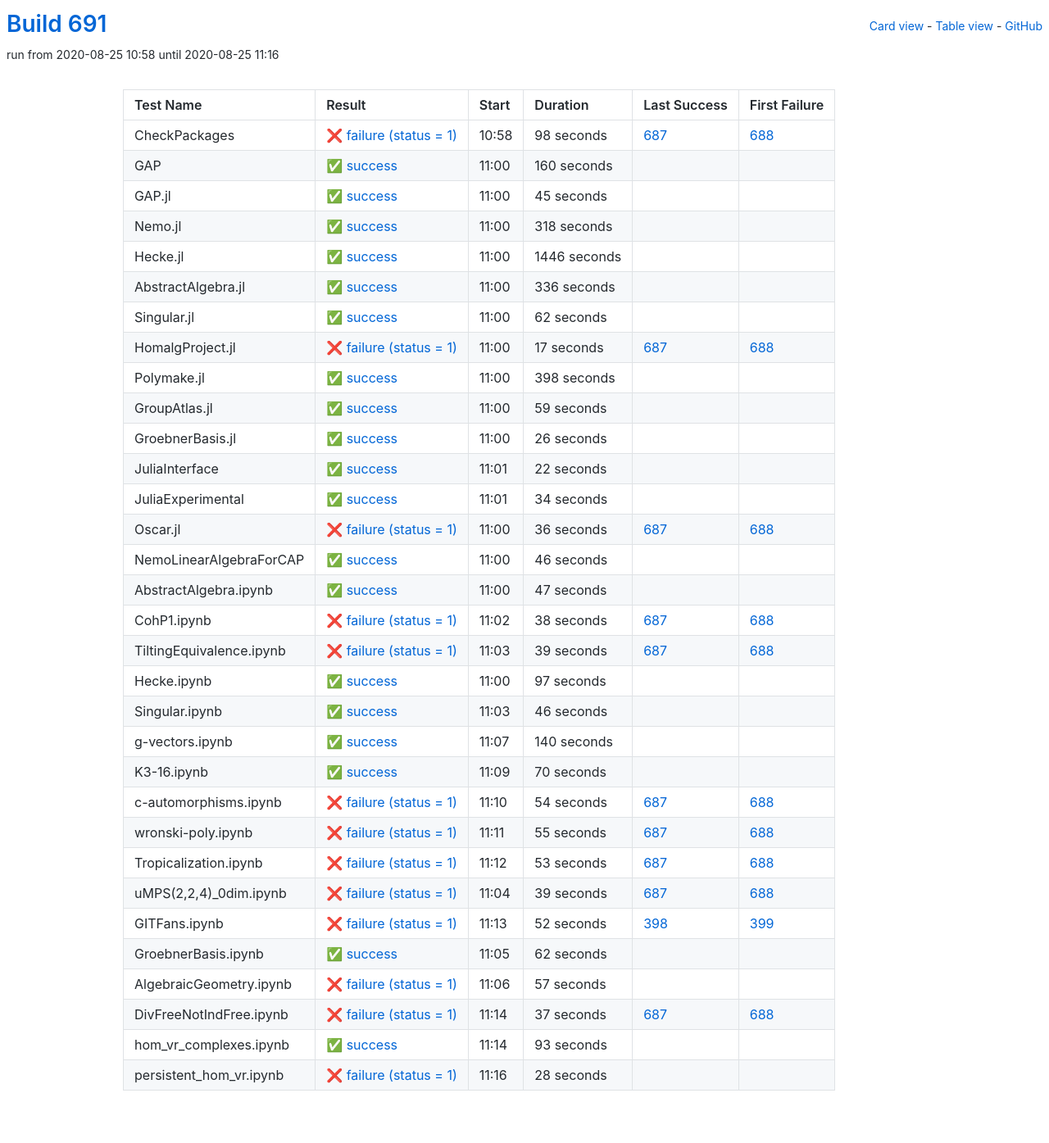
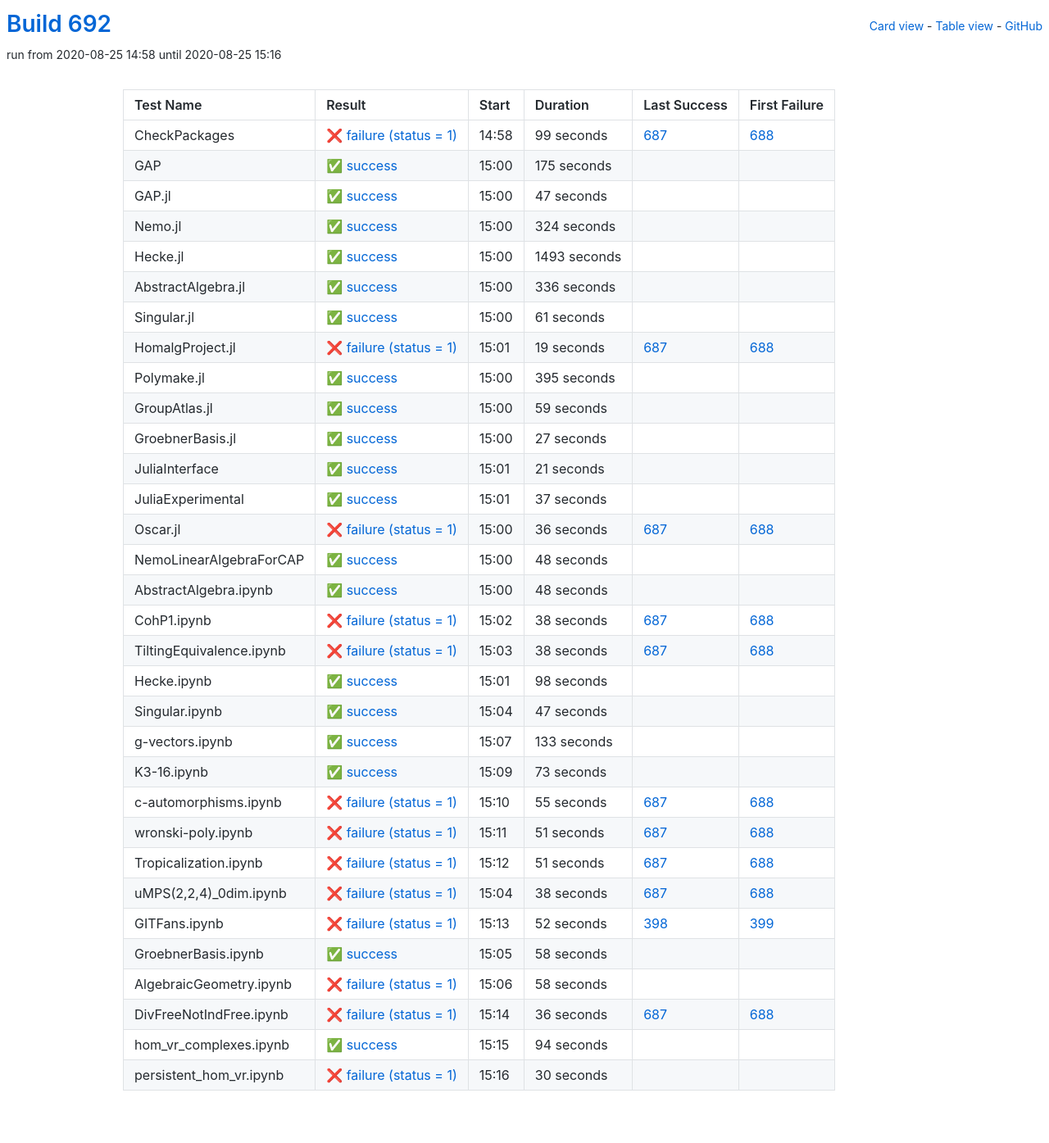
Before and after one commit to oscar-system/oscar-ci-status-stable, a Jekyll site: the page built from table.html, in a window 1280 px wide. Shown: the whole page at 82% size. Built offline with Jekyll 4.4.1, drawn with Linux system fonts in a browser that asks for light colours.

Commit message:
Build #692

```diff
--- a/_data/ci.yml
+++ b/_data/ci.yml
@@ -1,6 +1,6 @@
 ---
-build: 691
-build_url: https://oscarci.mathematik.uni-kl.de/job/oscar-stable/691/
+build: 692
+build_url: https://oscarci.mathematik.uni-kl.de/job/oscar-stable/692/
 job: oscar-stable
 organization: oscar-system
 repo: oscar-ci-status-stable
@@ -8,68 +8,68 @@ repourl: https://github.com/oscar-system/oscar-ci-status-stable
 tests:
 - name: CheckPackages
   id: checkpackages
-  log: https://oscarci.mathematik.uni-kl.de/job/oscar-stable/691/artifact/logs/build-691/CheckPackages.log
-  start: 2020-08-25 10:58
+  log: https://oscarci.mathematik.uni-kl.de/job/oscar-stable/692/artifact/logs/build-692/CheckPackages.log
+  start: 2020-08-25 14:58
   success: false
   exitcode: 1
   status: failure
-  duration: 98
+  duration: 99
   last_success: 687
   last_success_url: https://oscarci.mathematik.uni-kl.de/job/oscar-stable/687/
   first_failure: 688
   first_failure_url: https://oscarci.mathematik.uni-kl.de/job/oscar-stable/688/
 - name: GAP
   id: gap
-  log: https://oscarci.mathematik.uni-kl.de/job/oscar-stable/691/artifact/logs/build-691/GAP.log
-  start: 2020-08-25 11:00
+  log: https://oscarci.mathematik.uni-kl.de/job/oscar-stable/692/artifact/logs/build-692/GAP.log
+  start: 2020-08-25 15:00
   success: true
   exitcode: 0
   status: success
-  duration: 160
+  duration: 175
   last_success: false
   last_success_url:
   first_failure: false
   first_failure_url:
 - name: GAP.jl
   id: gap-jl
-  log: https://oscarci.mathematik.uni-kl.de/job/oscar-stable/691/artifact/logs/build-691/GAP.jl.log
-  start: 2020-08-25 11:00
+  log: https://oscarci.mathematik.uni-kl.de/job/oscar-stable/692/artifact/logs/build-692/GAP.jl.log
+  start: 2020-08-25 15:00
   success: true
   exitcode: 0
   status: success
-  duration: 45
+  duration: 47
   last_success: false
   last_success_url:
   first_failure: false
   first_failure_url:
 - name: Nemo.jl
   id: nemo-jl
-  log: https://oscarci.mathematik.uni-kl.de/job/oscar-stable/691/artifact/logs/build-691/Nemo.jl.log
-  start: 2020-08-25 11:00
+  log: https://oscarci.mathematik.uni-kl.de/job/oscar-stable/692/artifact/logs/build-692/Nemo.jl.log
+  start: 2020-08-25 15:00
   success: true
   exitcode: 0
   status: success
-  duration: 318
+  duration: 324
   last_success: false
   last_success_url:
   first_failure: false
   first_failure_url:
 - name: Hecke.jl
   id: hecke-jl
-  log: https://oscarci.mathematik.uni-kl.de/job/oscar-stable/691/artifact/logs/build-691/Hecke.jl.log
-  start: 2020-08-25 11:00
+  log: https://oscarci.mathematik.uni-kl.de/job/oscar-stable/692/artifact/logs/build-692/Hecke.jl.log
+  start: 2020-08-25 15:00
   success: true
   exitcode: 0
   status: success
-  duration: 1446
+  duration: 1493
   last_success: false
   last_success_url:
   first_failure: false
   first_failure_url:
 - name: AbstractAlgebra.jl
   id: abstractalgebra-jl
-  log: https://oscarci.mathematik.uni-kl.de/job/oscar-stable/691/artifact/logs/build-691/AbstractAlgebra.jl.log
-  start: 2020-08-25 11:00
+  log: https://oscarci.mathematik.uni-kl.de/job/oscar-stable/692/artifact/logs/build-692/AbstractAlgebra.jl.log
+  start: 2020-08-25 15:00
   success: true
   exitcode: 0
   status: success
@@ -80,44 +80,44 @@ tests:
   first_failure_url:
 - name: Singular.jl
   id: singular-jl
-  log: https://oscarci.mathematik.uni-kl.de/job/oscar-stable/691/artifact/logs/build-691/Singular.jl.log
-  start: 2020-08-25 11:00
+  log: https://oscarci.mathematik.uni-kl.de/job/oscar-stable/692/artifact/logs/build-692/Singular.jl.log
+  start: 2020-08-25 15:00
   success: true
   exitcode: 0
   status: success
-  duration: 62
+  duration: 61
   last_success: false
   last_success_url:
   first_failure: false
   first_failure_url:
 - name: HomalgProject.jl
   id: homalgproject-jl
-  log: https://oscarci.mathematik.uni-kl.de/job/oscar-stable/691/artifact/logs/build-691/HomalgProject.jl.log
-  start: 2020-08-25 11:00
+  log: https://oscarci.mathematik.uni-kl.de/job/oscar-stable/692/artifact/logs/build-692/HomalgProject.jl.log
+  start: 2020-08-25 15:01
   success: false
   exitcode: 1
   status: failure
-  duration: 17
+  duration: 19
   last_success: 687
   last_success_url: https://oscarci.mathematik.uni-kl.de/job/oscar-stable/687/
   first_failure: 688
   first_failure_url: https://oscarci.mathematik.uni-kl.de/job/oscar-stable/688/
 - name: Polymake.jl
   id: polymake-jl
-  log: https://oscarci.mathematik.uni-kl.de/job/oscar-stable/691/artifact/logs/build-691/Polymake.jl.log
-  start: 2020-08-25 11:00
+  log: https://oscarci.mathematik.uni-kl.de/job/oscar-stable/692/artifact/logs/build-692/Polymake.jl.log
+  start: 2020-08-25 15:00
   success: true
   exitcode: 0
   status: success
-  duration: 398
+  duration: 395
   last_success: false
   last_success_url:
   first_failure: false
   first_failure_url:
 - name: GroupAtlas.jl
   id: groupatlas-jl
-  log: https://oscarci.mathematik.uni-kl.de/job/oscar-stable/691/artifact/logs/build-691/GroupAtlas.jl.log
-  start: 2020-08-25 11:00
+  log: https://oscarci.mathematik.uni-kl.de/job/oscar-stable/692/artifact/logs/build-692/GroupAtlas.jl.log
+  start: 2020-08-25 15:00
   success: true
   exitcode: 0
   status: success
@@ -128,44 +128,44 @@ tests:
   first_failure_url:
 - name: GroebnerBasis.jl
   id: groebnerbasis-jl
-  log: https://oscarci.mathematik.uni-kl.de/job/oscar-stable/691/artifact/logs/build-691/GroebnerBasis.jl.log
-  start: 2020-08-25 11:00
+  log: https://oscarci.mathematik.uni-kl.de/job/oscar-stable/692/artifact/logs/build-692/GroebnerBasis.jl.log
+  start: 2020-08-25 15:00
   success: true
   exitcode: 0
   status: success
-  duration: 26
+  duration: 27
   last_success: false
   last_success_url:
   first_failure: false
   first_failure_url:
 - name: JuliaInterface
   id: juliainterface
-  log: https://oscarci.mathematik.uni-kl.de/job/oscar-stable/691/artifact/logs/build-691/JuliaInterface.log
-  start: 2020-08-25 11:01
+  log: https://oscarci.mathematik.uni-kl.de/job/oscar-stable/692/artifact/logs/build-692/JuliaInterface.log
+  start: 2020-08-25 15:01
   success: true
   exitcode: 0
   status: success
-  duration: 22
+  duration: 21
   last_success: false
   last_success_url:
   first_failure: false
   first_failure_url:
 - name: JuliaExperimental
   id: juliaexperimental
-  log: https://oscarci.mathematik.uni-kl.de/job/oscar-stable/691/artifact/logs/build-691/JuliaExperimental.log
-  start: 2020-08-25 11:01
+  log: https://oscarci.mathematik.uni-kl.de/job/oscar-stable/692/artifact/logs/build-692/JuliaExperimental.log
+  start: 2020-08-25 15:01
   success: true
   exitcode: 0
   status: success
-  duration: 34
+  duration: 37
   last_success: false
   last_success_url:
   first_failure: false
   first_failure_url:
 - name: Oscar.jl
   id: oscar-jl
-  log: https://oscarci.mathematik.uni-kl.de/job/oscar-stable/691/artifact/logs/build-691/Oscar.jl.log
-  start: 2020-08-25 11:00
+  log: https://oscarci.mathematik.uni-kl.de/job/oscar-stable/692/artifact/logs/build-692/Oscar.jl.log
+  start: 2020-08-25 15:00
   success: false
   exitcode: 1
   status: failure
@@ -176,32 +176,32 @@ tests:
   first_failure_url: https://oscarci.mathematik.uni-kl.de/job/oscar-stable/688/
 - name: NemoLinearAlgebraForCAP
   id: nemolinearalgebraforcap
-  log: https://oscarci.mathematik.uni-kl.de/job/oscar-stable/691/artifact/logs/build-691/NemoLinearAlgebraForCAP.log
-  start: 2020-08-25 11:00
+  log: https://oscarci.mathematik.uni-kl.de/job/oscar-stable/692/artifact/logs/build-692/NemoLinearAlgebraForCAP.log
+  start: 2020-08-25 15:00
   success: true
   exitcode: 0
   status: success
-  duration: 46
+  duration: 48
   last_success: false
   last_success_url:
   first_failure: false
   first_failure_url:
 - name: AbstractAlgebra.ipynb
   id: abstractalgebra-ipynb
-  log: https://oscarci.mathematik.uni-kl.de/job/oscar-stable/691/artifact/logs/build-691/AbstractAlgebra.ipynb.log
-  start: 2020-08-25 11:00
+  log: https://oscarci.mathematik.uni-kl.de/job/oscar-stable/692/artifact/logs/build-692/AbstractAlgebra.ipynb.log
+  start: 2020-08-25 15:00
   success: true
   exitcode: 0
   status: success
-  duration: 47
+  duration: 48
   last_success: false
   last_success_url:
   first_failure: false
   first_failure_url:
 - name: CohP1.ipynb
   id: cohp1-ipynb
-  log: https://oscarci.mathematik.uni-kl.de/job/oscar-stable/691/artifact/logs/build-691/CohP1.ipynb.log
-  start: 2020-08-25 11:02
+  log: https://oscarci.mathematik.uni-kl.de/job/oscar-stable/692/artifact/logs/build-692/CohP1.ipynb.log
+  start: 2020-08-25 15:02
   success: false
   exitcode: 1
   status: failure
@@ -212,80 +212,68 @@ tests:
   first_failure_url: https://oscarci.mathematik.uni-kl.de/job/oscar-stable/688/
 - name: TiltingEquivalence.ipynb
   id: tiltingequivalence-ipynb
-  log: https://oscarci.mathematik.uni-kl.de/job/oscar-stable/691/artifact/logs/build-691/TiltingEquivalence.ipynb.log
-  start: 2020-08-25 11:03
+  log: https://oscarci.mathematik.uni-kl.de/job/oscar-stable/692/artifact/logs/build-692/TiltingEquivalence.ipynb.log
+  start: 2020-08-25 15:03
   success: false
   exitcode: 1
   status: failure
-  duration: 39
+  duration: 38
   last_success: 687
   last_success_url: https://oscarci.mathematik.uni-kl.de/job/oscar-stable/687/
   first_failure: 688
   first_failure_url: https://oscarci.mathematik.uni-kl.de/job/oscar-stable/688/
 - name: Hecke.ipynb
   id: hecke-ipynb
-  log: https://oscarci.mathematik.uni-kl.de/job/oscar-stable/691/artifact/logs/build-691/Hecke.ipynb.log
-  start: 2020-08-25 11:00
+  log: https://oscarci.mathematik.uni-kl.de/job/oscar-stable/692/artifact/logs/build-692/Hecke.ipynb.log
+  start: 2020-08-25 15:01
   success: true
   exitcode: 0
   status: success
-  duration: 97
+  duration: 98
   last_success: false
   last_success_url:
   first_failure: false
   first_failure_url:
 - name: Singular.ipynb
   id: singular-ipynb
-  log: https://oscarci.mathematik.uni-kl.de/job/oscar-stable/691/artifact/logs/build-691/Singular.ipynb.log
-  start: 2020-08-25 11:03
+  log: https://oscarci.mathematik.uni-kl.de/job/oscar-stable/692/artifact/logs/build-692/Singular.ipynb.log
+  start: 2020-08-25 15:04
   success: true
   exitcode: 0
   status: success
-  duration: 46
+  duration: 47
   last_success: false
   last_success_url:
   first_failure: false
   first_failure_url:
 - name: g-vectors.ipynb
   id: g-vectors-ipynb
-  log: https://oscarci.mathematik.uni-kl.de/job/oscar-stable/691/artifact/logs/build-691/g-vectors.ipynb.log
-  start: 2020-08-25 11:07
+  log: https://oscarci.mathematik.uni-kl.de/job/oscar-stable/692/artifact/logs/build-692/g-vectors.ipynb.log
+  start: 2020-08-25 15:07
   success: true
   exitcode: 0
   status: success
-  duration: 140
+  duration: 133
   last_success: false
   last_success_url:
   first_failure: false
   first_failure_url:
 - name: K3-16.ipynb
   id: k3-16-ipynb
-  log: https://oscarci.mathematik.uni-kl.de/job/oscar-stable/691/artifact/logs/build-691/K3-16.ipynb.log
-  start: 2020-08-25 11:09
+  log: https://oscarci.mathematik.uni-kl.de/job/oscar-stable/692/artifact/logs/build-692/K3-16.ipynb.log
+  start: 2020-08-25 15:09
   success: true
   exitcode: 0
   status: success
-  duration: 70
+  duration: 73
   last_success: false
   last_success_url:
   first_failure: false
   first_failure_url:
 - name: c-automorphisms.ipynb
   id: c-automorphisms-ipynb
-  log: https://oscarci.mathematik.uni-kl.de/job/oscar-stable/691/artifact/logs/build-691/c-automorphisms.ipynb.log
-  start: 2020-08-25 11:10
-  success: false
-  exitcode: 1
-  status: failure
-  duration: 54
-  last_success: 687
-  last_success_url: https://oscarci.mathematik.uni-kl.de/job/oscar-stable/687/
-  first_failure: 688
-  first_failure_url: https://oscarci.mathematik.uni-kl.de/job/oscar-stable/688/
-- name: wronski-poly.ipynb
-  id: wronski-poly-ipynb
-  log: https://oscarci.mathematik.uni-kl.de/job/oscar-stable/691/artifact/logs/build-691/wronski-poly.ipynb.log
-  start: 2020-08-25 11:11
+  log: https://oscarci.mathematik.uni-kl.de/job/oscar-stable/692/artifact/logs/build-692/c-automorphisms.ipynb.log
+  start: 2020-08-25 15:10
   success: false
   exitcode: 1
   status: failure
@@ -294,34 +282,46 @@ tests:
   last_success_url: https://oscarci.mathematik.uni-kl.de/job/oscar-stable/687/
   first_failure: 688
   first_failure_url: https://oscarci.mathematik.uni-kl.de/job/oscar-stable/688/
-- name: Tropicalization.ipynb
-  id: tropicalization-ipynb
-  log: https://oscarci.mathematik.uni-kl.de/job/oscar-stable/691/artifact/logs/build-691/Tropicalization.ipynb.log
-  start: 2020-08-25 11:12
+- name: wronski-poly.ipynb
+  id: wronski-poly-ipynb
+  log: https://oscarci.mathematik.uni-kl.de/job/oscar-stable/692/artifact/logs/build-692/wronski-poly.ipynb.log
+  start: 2020-08-25 15:11
   success: false
   exitcode: 1
   status: failure
-  duration: 53
+  duration: 51
+  last_success: 687
+  last_success_url: https://oscarci.mathematik.uni-kl.de/job/oscar-stable/687/
+  first_failure: 688
+  first_failure_url: https://oscarci.mathematik.uni-kl.de/job/oscar-stable/688/
+- name: Tropicalization.ipynb
+  id: tropicalization-ipynb
+  log: https://oscarci.mathematik.uni-kl.de/job/oscar-stable/692/artifact/logs/build-692/Tropicalization.ipynb.log
+  start: 2020-08-25 15:12
+  success: false
+  exitcode: 1
+  status: failure
+  duration: 51
   last_success: 687
   last_success_url: https://oscarci.mathematik.uni-kl.de/job/oscar-stable/687/
   first_failure: 688
   first_failure_url: https://oscarci.mathematik.uni-kl.de/job/oscar-stable/688/
 - name: uMPS(2,2,4)_0dim.ipynb
   id: umps-2-2-4-0dim-ipynb
-  log: https://oscarci.mathematik.uni-kl.de/job/oscar-stable/691/artifact/logs/build-691/uMPS-2-2-4-_0dim.ipynb.log
-  start: 2020-08-25 11:04
+  log: https://oscarci.mathematik.uni-kl.de/job/oscar-stable/692/artifact/logs/build-692/uMPS-2-2-4-_0dim.ipynb.log
+  start: 2020-08-25 15:04
   success: false
   exitcode: 1
   status: failure
-  duration: 39
+  duration: 38
   last_success: 687
   last_success_url: https://oscarci.mathematik.uni-kl.de/job/oscar-stable/687/
   first_failure: 688
   first_failure_url: https://oscarci.mathematik.uni-kl.de/job/oscar-stable/688/
 - name: GITFans.ipynb
   id: gitfans-ipynb
-  log: https://oscarci.mathematik.uni-kl.de/job/oscar-stable/691/artifact/logs/build-691/GITFans.ipynb.log
-  start: 2020-08-25 11:13
+  log: https://oscarci.mathematik.uni-kl.de/job/oscar-stable/692/artifact/logs/build-692/GITFans.ipynb.log
+  start: 2020-08-25 15:13
   success: false
   exitcode: 1
   status: failure
@@ -332,60 +332,60 @@ tests:
   first_failure_url: https://oscarci.mathematik.uni-kl.de/job/oscar-stable/399/
 - name: GroebnerBasis.ipynb
   id: groebnerbasis-ipynb
-  log: https://oscarci.mathematik.uni-kl.de/job/oscar-stable/691/artifact/logs/build-691/GroebnerBasis.ipynb.log
-  start: 2020-08-25 11:05
+  log: https://oscarci.mathematik.uni-kl.de/job/oscar-stable/692/artifact/logs/build-692/GroebnerBasis.ipynb.log
+  start: 2020-08-25 15:05
   success: true
   exitcode: 0
   status: success
-  duration: 62
+  duration: 58
   last_success: false
   last_success_url:
   first_failure: false
   first_failure_url:
 - name: AlgebraicGeometry.ipynb
   id: algebraicgeometry-ipynb
-  log: https://oscarci.mathematik.uni-kl.de/job/oscar-stable/691/artifact/logs/build-691/AlgebraicGeometry.ipynb.log
-  start: 2020-08-25 11:06
+  log: https://oscarci.mathematik.uni-kl.de/job/oscar-stable/692/artifact/logs/build-692/AlgebraicGeometry.ipynb.log
+  start: 2020-08-25 15:06
   success: false
   exitcode: 1
   status: failure
-  duration: 57
+  duration: 58
   last_success: false
   last_success_url:
   first_failure: false
   first_failure_url:
 - name: DivFreeNotIndFree.ipynb
   id: divfreenotindfree-ipynb
-  log: https://oscarci.mathematik.uni-kl.de/job/oscar-stable/691/artifact/logs/build-691/DivFreeNotIndFree.ipynb.log
-  start: 2020-08-25 11:14
+  log: https://oscarci.mathematik.uni-kl.de/job/oscar-stable/692/artifact/logs/build-692/DivFreeNotIndFree.ipynb.log
+  start: 2020-08-25 15:14
   success: false
   exitcode: 1
   status: failure
-  duration: 37
+  duration: 36
   last_success: 687
   last_success_url: https://oscarci.mathematik.uni-kl.de/job/oscar-stable/687/
   first_failure: 688
   first_failure_url: https://oscarci.mathematik.uni-kl.de/job/oscar-stable/688/
 - name: hom_vr_complexes.ipynb
   id: hom-vr-complexes-ipynb
-  log: https://oscarci.mathematik.uni-kl.de/job/oscar-stable/691/artifact/logs/build-691/hom_vr_complexes.ipynb.log
-  start: 2020-08-25 11:14
+  log: https://oscarci.mathematik.uni-kl.de/job/oscar-stable/692/artifact/logs/build-692/hom_vr_complexes.ipynb.log
+  start: 2020-08-25 15:15
   success: true
   exitcode: 0
   status: success
-  duration: 93
+  duration: 94
   last_success: false
   last_success_url:
   first_failure: false
   first_failure_url:
 - name: persistent_hom_vr.ipynb
   id: persistent-hom-vr-ipynb
-  log: https://oscarci.mathematik.uni-kl.de/job/oscar-stable/691/artifact/logs/build-691/persistent_hom_vr.ipynb.log
-  start: 2020-08-25 11:16
+  log: https://oscarci.mathematik.uni-kl.de/job/oscar-stable/692/artifact/logs/build-692/persistent_hom_vr.ipynb.log
+  start: 2020-08-25 15:16
   success: false
   exitcode: 1
   status: failure
-  duration: 28
+  duration: 30
   last_success: false
   last_success_url:
   first_failure: false
```
Also changed, not shown: README.md.
